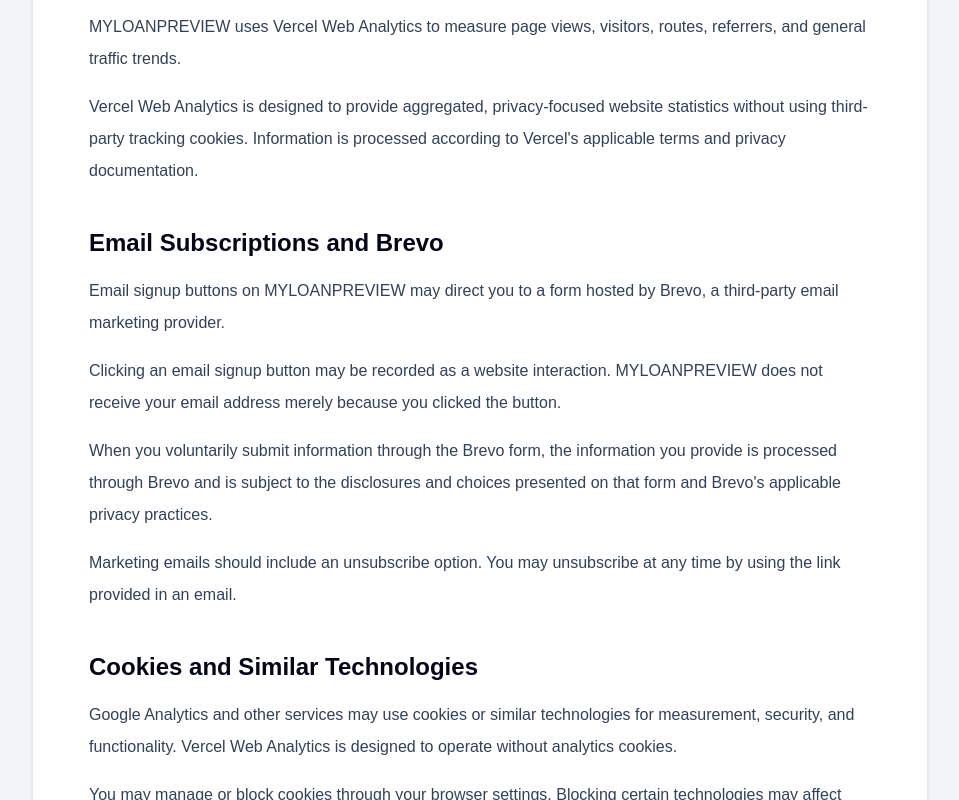
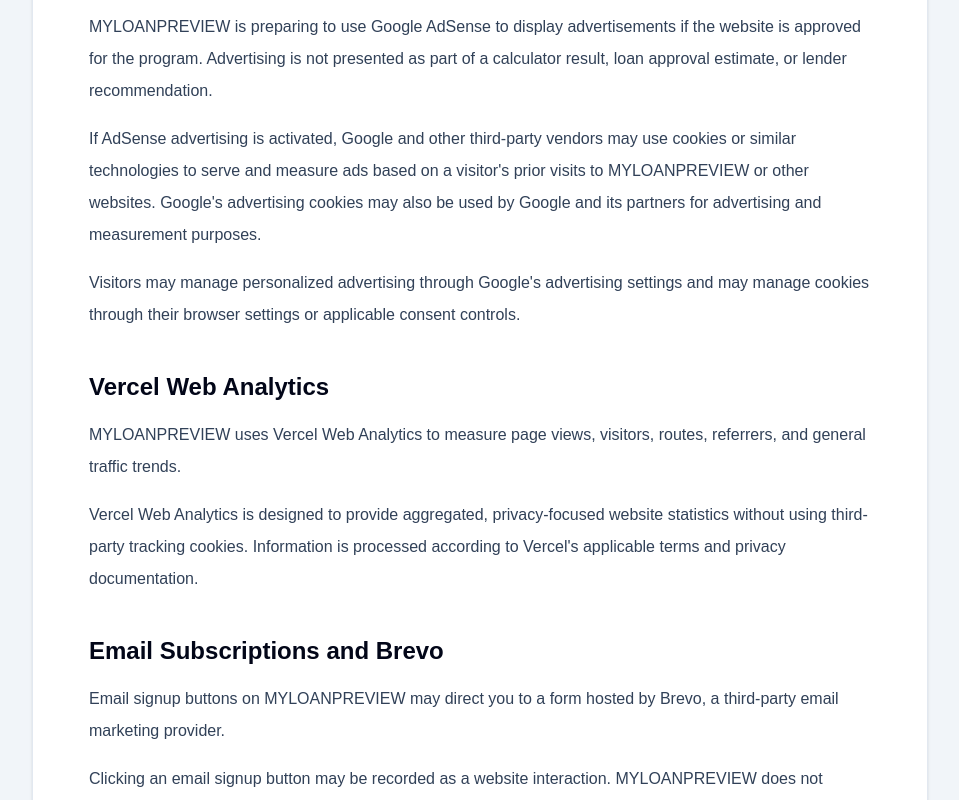
Before and after one commit to 39jorgegonzalez-lab/myloanpreview, a Next.js app: page /privacy-policy in a window 1280 px wide. Shown: the part 1580-2380 px from the top of the page, without its empty margins (160-1119 px from the left). Built offline with nearby package versions, Linux system fonts and the light colour scheme.

Commit message:
Monetization: Add AdSense privacy disclosures

```diff
--- a/app/privacy-policy/page.tsx
+++ b/app/privacy-policy/page.tsx
@@ -17,7 +17,7 @@
 
           <p className="mt-4 text-sm text-slate-500">
             Last updated:{" "}
-            <time dateTime="2026-07-18">July 18, 2026</time>
+            <time dateTime="2026-08-19">August 19, 2026</time>
           </p>
         </header>
 
@@ -112,6 +112,33 @@
 
           <section>
             <h2 className="text-2xl font-bold text-slate-950">
+              Advertising and Google AdSense
+            </h2>
+
+            <p className="mt-4 leading-8">
+              MYLOANPREVIEW is preparing to use Google AdSense to display
+              advertisements if the website is approved for the program.
+              Advertising is not presented as part of a calculator result,
+              loan approval estimate, or lender recommendation.
+            </p>
+
+            <p className="mt-4 leading-8">
+              If AdSense advertising is activated, Google and other third-party
+              vendors may use cookies or similar technologies to serve and
+              measure ads based on a visitor&apos;s prior visits to
+              MYLOANPREVIEW or other websites. Google&apos;s advertising
+              cookies may also be used by Google and its partners for
+              advertising and measurement purposes.
+            </p>
+
+            <p className="mt-4 leading-8">
+              Visitors may manage personalized advertising through
+              Google&apos;s advertising settings and may manage cookies
+              through their browser settings or applicable consent controls.
+            </p>
+          </section>
+          <section>
+            <h2 className="text-2xl font-bold text-slate-950">
               Vercel Web Analytics
             </h2>
 
@@ -164,9 +191,12 @@
 
             <p className="mt-4 leading-8">
               Google Analytics and other services may use cookies or similar
-              technologies for measurement, security, and functionality.
-              Vercel Web Analytics is designed to operate without analytics
-              cookies.
+              technologies for measurement, security, and functionality. If
+              Google AdSense advertising is activated, Google and other
+              advertising vendors may also use cookies or similar technologies
+              for advertising, measurement, fraud prevention, and related
+              purposes. Vercel Web Analytics is designed to operate without
+              analytics cookies.
             </p>
 
             <p className="mt-4 leading-8">
@@ -204,9 +234,9 @@
             </p>
 
             <p className="mt-4 leading-8">
-              Future affiliate offers, advertisements, lender referrals, or
-              lead-generation services will be disclosed before or when they
-              are introduced.
+              Affiliate offers, lender referrals, or lead-generation services
+              will be disclosed before or when they are introduced.
+              Advertising services are described separately in this policy.
             </p>
           </section>
 
```
